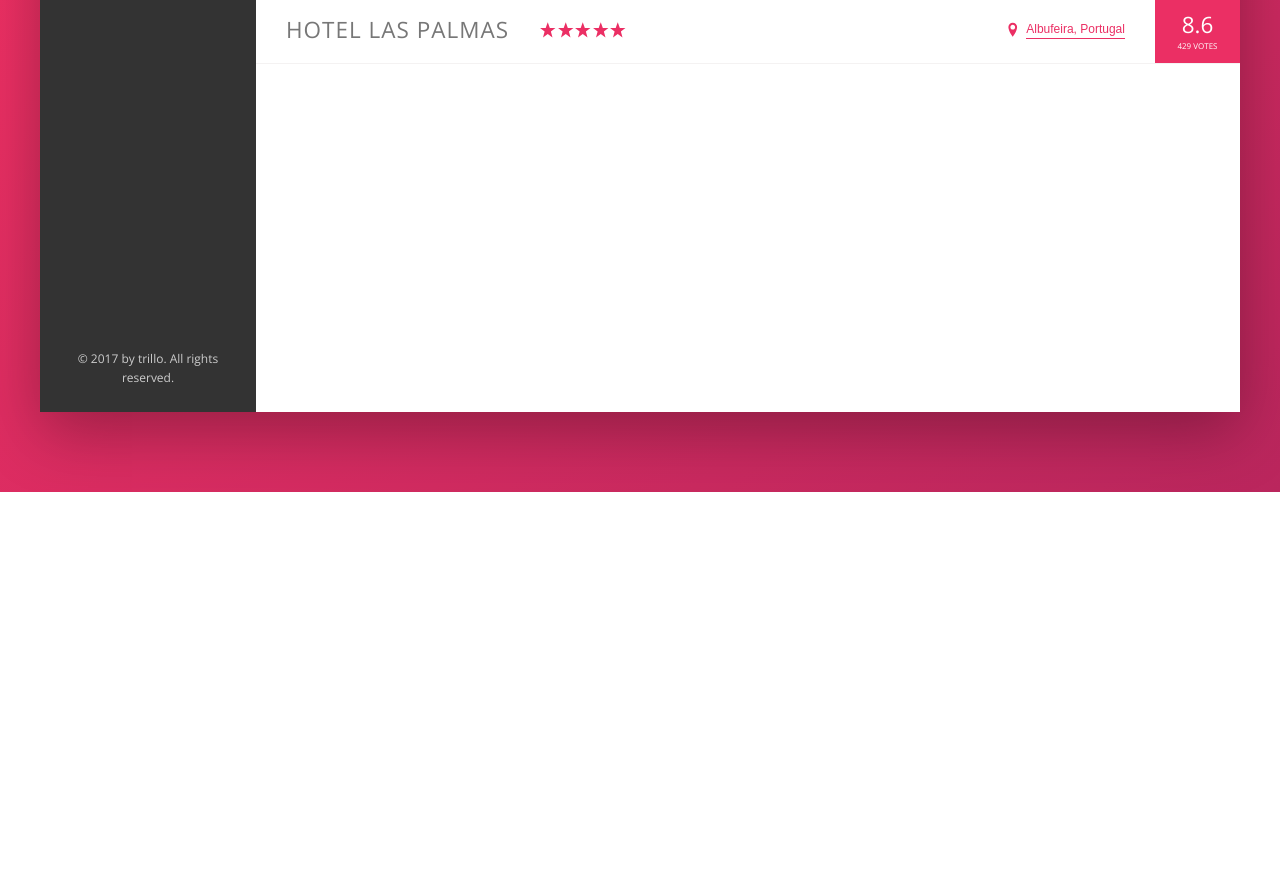
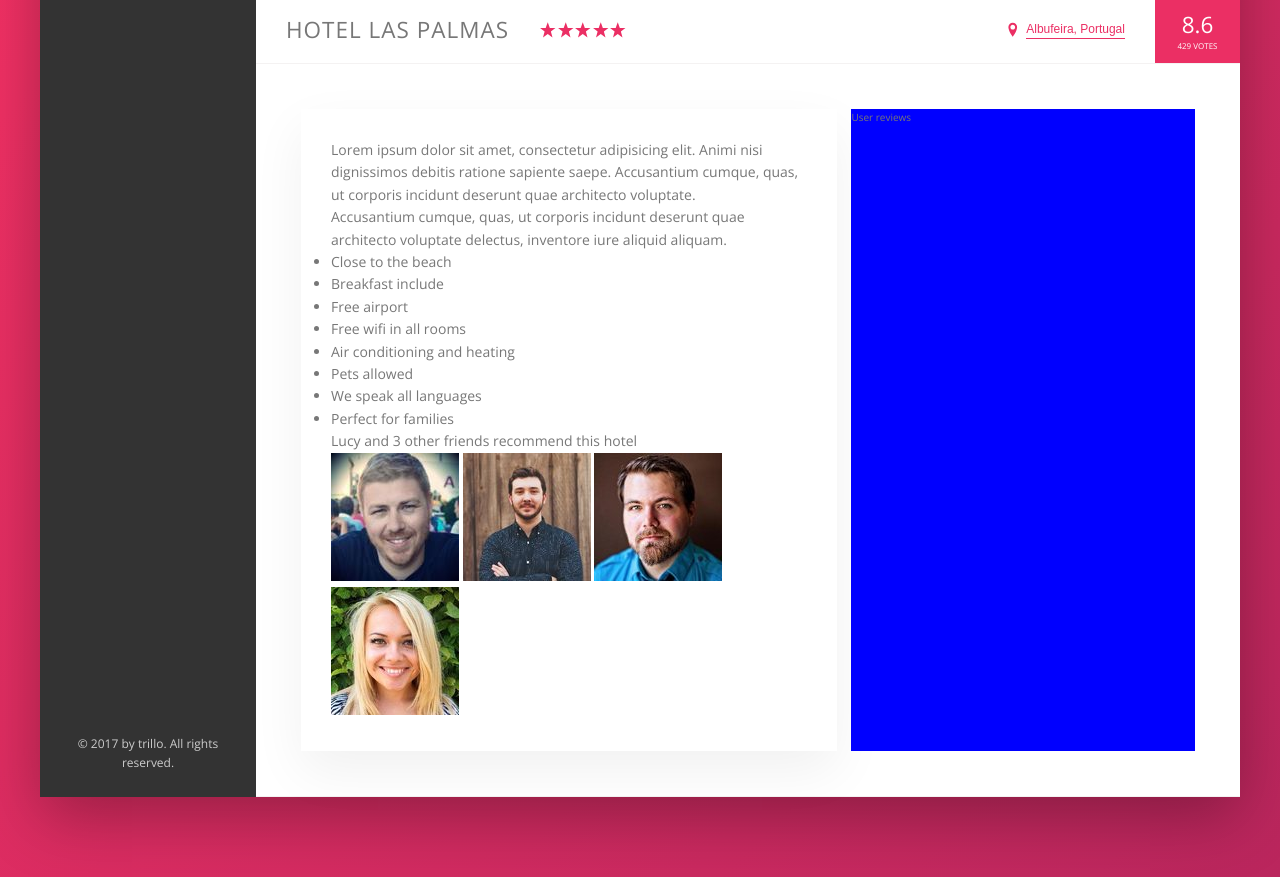
Before and after one commit to DedierJr/Advanced-CSS-and-Sass, a plain HTML site: page Trillo/index.html in a window 1280 px wide. Shown: the part 538-1415 px from the top of the page. Before the commit the page ends 1030 px from the top, so only its background shows below. Drawn offline with nearby package versions, Linux system fonts and the light colour scheme.

Commit message:
Building the Description Section - Part 1

```diff
--- a/Trillo/index.html
+++ b/Trillo/index.html
@@ -137,6 +137,58 @@
                         </div>
                     </div>
 
+                    <div class="detail">
+                        <div class="description">
+                            <p class="paragraph">
+                                Lorem ipsum dolor sit amet, consectetur adipisicing elit. Animi nisi dignissimos debitis ratione sapiente saepe. Accusantium cumque, quas, ut corporis incidunt deserunt quae architecto voluptate.
+                            </p>
+                            <p class="paragraph">
+                                Accusantium cumque, quas, ut corporis incidunt deserunt quae architecto voluptate delectus, inventore iure aliquid aliquam.
+                            </p>
+                            <ul class="list">
+                                <li class="list__item">
+                                    Close to the beach
+                                </li>
+                                <li class="list__item">
+                                    Breakfast include
+                                </li>
+                                <li class="list__item">
+                                    Free airport
+                                </li>
+                                <li class="list__item">
+                                    Free wifi in all rooms
+                                </li>
+                                <li class="list__item">
+                                    Air conditioning and heating
+                                </li>
+                                <li class="list__item">
+                                    Pets allowed
+                                </li>
+                                <li class="list__item">
+                                    We speak all languages
+                                </li>
+                                <li class="list__item">
+                                    Perfect for families
+                                </li>
+                            </ul>
+                            <div class="recommend">
+                                <p class="recommend__count">
+                                    Lucy and 3 other friends recommend this hotel
+                                </p>
+                            </div>
+                            <div class="recommend__friends">
+                                <img src="img/user-3.jpg" alt="friend 1" class="recommend__photo">
+                                <img src="img/user-4.jpg" alt="friend 2" class="recommend__photo">
+                                <img src="img/user-5.jpg" alt="friend 3" class="recommend__photo">
+                                <img src="img/user-6.jpg" alt="friend 4" class="recommend__photo">
+                            </div>
+                        </div>
+                        <div class="user-reviews">
+                            User reviews
+                        </div>
+                    </div>
+
+
                 </main>
             </div>
         </div>
--- a/Trillo/sass/_base.sass
+++ b/Trillo/sass/_base.sass
@@ -13,6 +13,9 @@
     --color-grey-dark-3: #999
 
     --shadow-dark: 0  2rem 6rem rgba(0, 0, 0, .3)
+    --shadow-light: 0 2rem 5rem rgba(0, 0, 0, .06)
+
+    --line: 1px solid var(--color-grey-light-2)
 
 
 *
--- a/Trillo/sass/_components.sass
+++ b/Trillo/sass/_components.sass
@@ -165,7 +165,7 @@
 .overview
     display: flex
     align-items: center
-    border-bottom: 1px solid var(--color-grey-light-2)
+    border-bottom: var(--line)
 
     &__heading
         font-size: 2.25rem
--- a/Trillo/sass/_layout.sass
+++ b/Trillo/sass/_layout.sass
@@ -10,7 +10,7 @@
     font-size: 1.4rem
     height: 7rem
     background-color: white
-    border-bottom: 1px solid var(--color-grey-light-2)
+    border-bottom: var(--line)
 
     display: flex
     justify-content: space-between
@@ -32,7 +32,22 @@
 .hotel-view
     background-color: white
 
-    //test
-    height: 80rem
+    flex: 1
 
+.detail
+    display: flex
+    padding: 4.5rem
+    background-origin: var(--color-grey-light-1)
+    border-bottom: var(--line)
+
+.description
+    font-size: 1.4rem
+    background-color: white
+    box-shadow: 0 2rem 5rem rgba(0, 0, 0, .06)
+    padding: 3rem
+    flex: 0 0 60%
+    margin-right: 1.4rem
+
+.user-reviews
+    background-color: blue
     flex: 1
```
Also changed, not shown: Trillo/sass/main.css, 1 other file.
